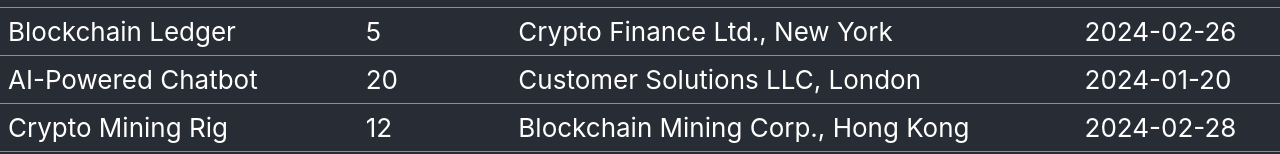
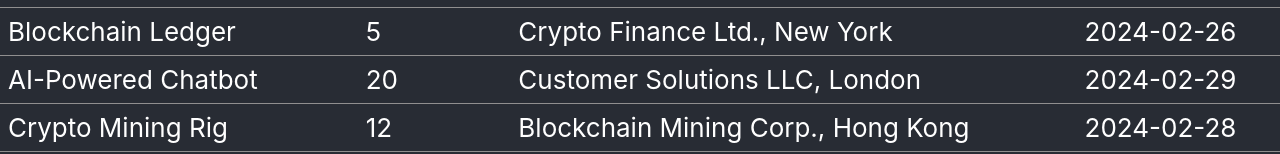
Before and after one commit to opsera-eslatt/c2c-ship-sync, a React (Create React App) app: page / in a window 1280 px wide. Shown: the part 652-806 px from the top of the page. Built offline with nearby package versions, Linux system fonts and the light colour scheme.

Commit message:
contrives a delta

```diff
--- a/src/App.js
+++ b/src/App.js
@@ -32,7 +32,7 @@ function App() {
             <td>AI-Powered Chatbot</td>
             <td>20</td>
             <td>Customer Solutions LLC, London</td>
-            <td>2024-01-20</td>
+            <td>2024-02-29</td>
           </tr>
           <tr>
             <td>Crypto Mining Rig</td>
```
